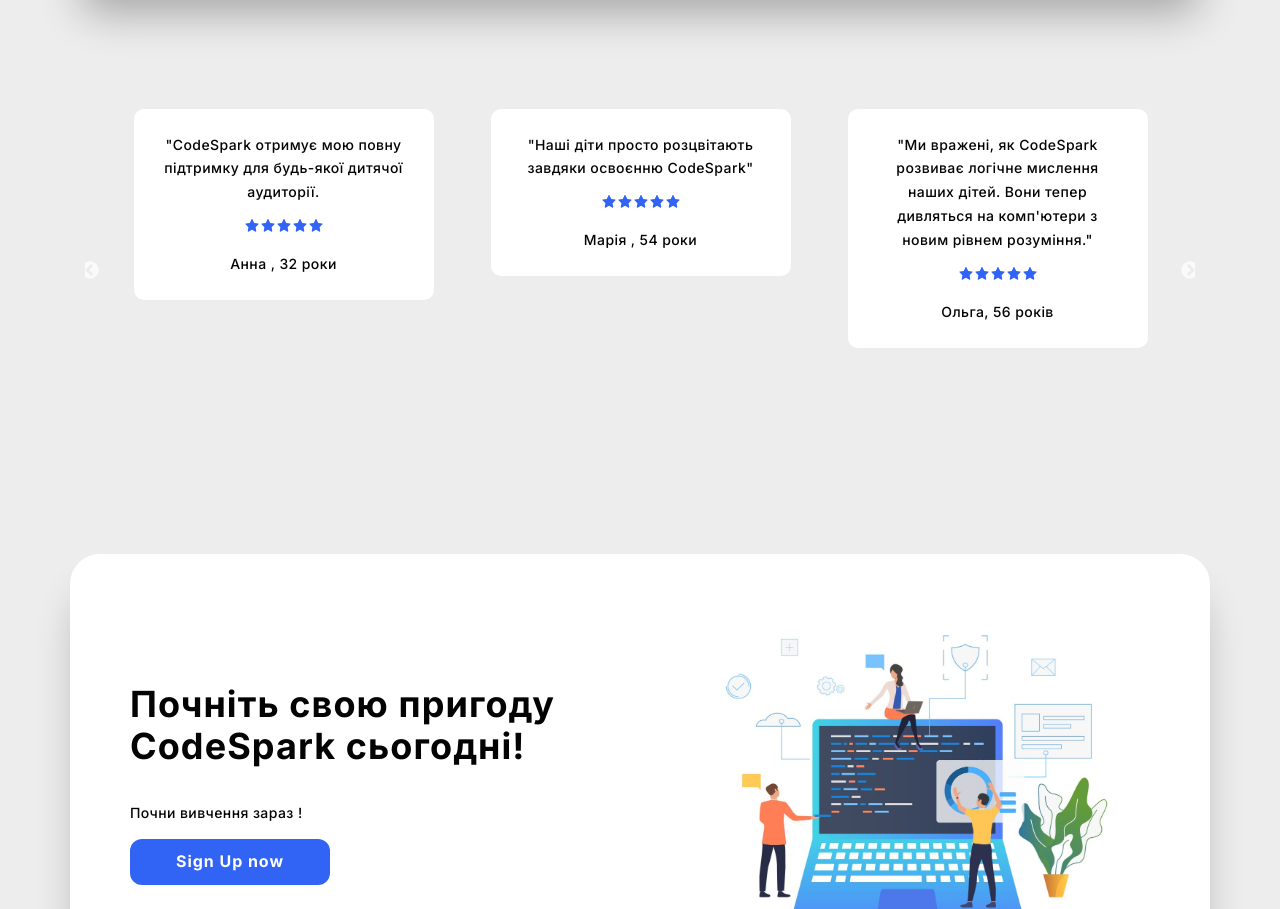
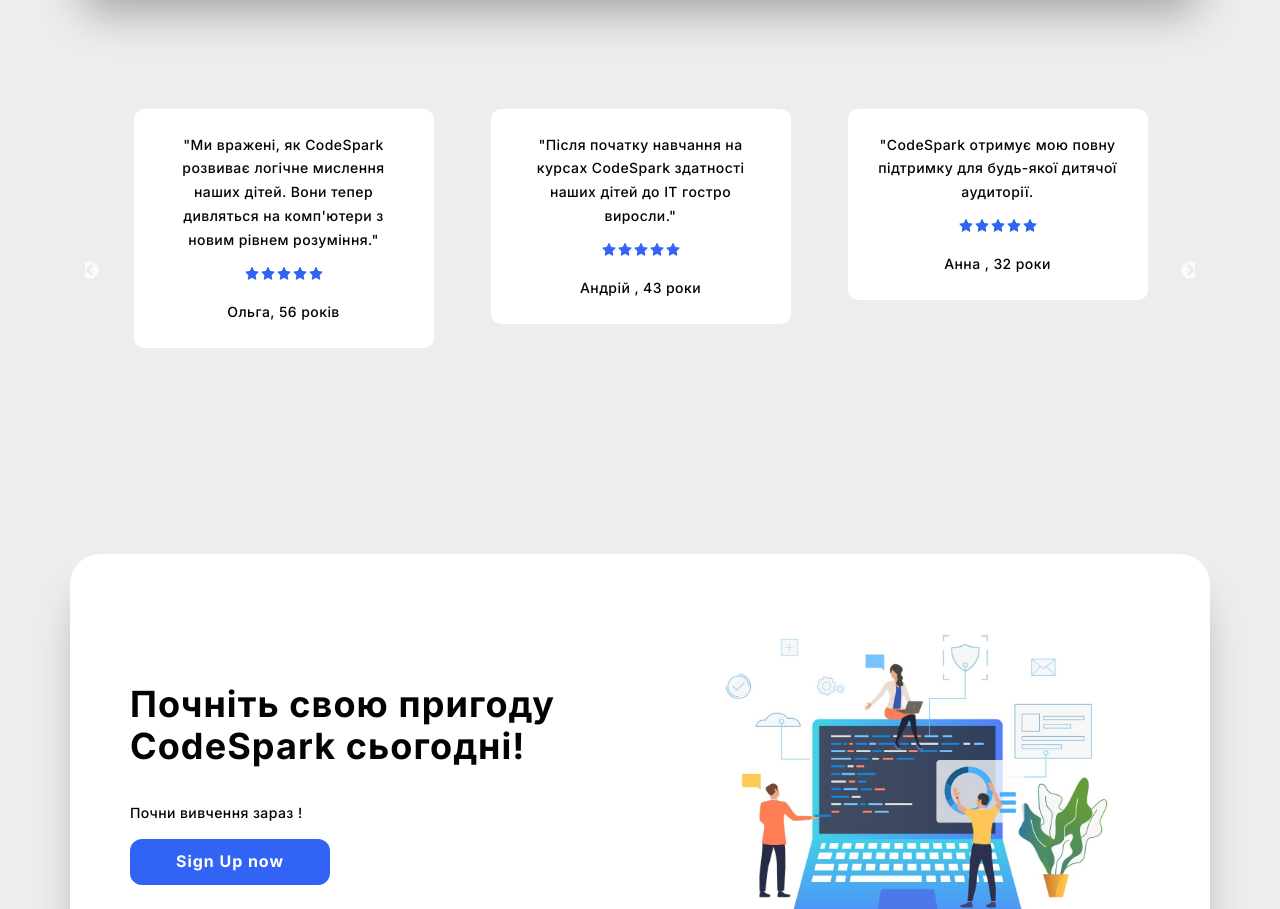
Before and after one commit to Makssik/codespark, a React (Create React App) app: page / in a window 1280 px wide. Shown: the part 2877-3786 px from the top of the page. Built offline with nearby package versions, Linux system fonts and the light colour scheme.

Commit message:
minor fix

```diff
--- a/src/components/Reviews/Reviews.jsx
+++ b/src/components/Reviews/Reviews.jsx
@@ -4,6 +4,16 @@
 import { AiFillStar } from 'react-icons/ai';
 
 const reviews = [
+  {
+    id: 5,
+    text: '"CodeSpark - це ідеальний спосіб вивчити програмування для дітей. Мої діти не можуть відірвати від цього очей!"',
+    name: 'Володимир, 38 років',
+  },
+  {
+    id: 4,
+    text: '"Ми вражені, як CodeSpark розвиває логічне мислення наших дітей. Вони тепер дивляться на комп\'ютери з новим рівнем розуміння."',
+    name: 'Ольга, 56 років',
+  },
   {
     id: 1,
     text: '"Після початку навчання на курсах CodeSpark здатності наших дітей до ІТ гостро виросли."',
@@ -18,16 +28,6 @@
     id: 3,
     text: '"Наші діти просто розцвітають завдяки освоєнню CodeSpark"',
     name: 'Марія , 54 роки',
-  },
-  {
-    id: 4,
-    text: '"Ми вражені, як CodeSpark розвиває логічне мислення наших дітей. Вони тепер дивляться на комп\'ютери з новим рівнем розуміння."',
-    name: 'Ольга, 56 років',
-  },
-  {
-    id: 5,
-    text: '"CodeSpark - це ідеальний спосіб вивчити програмування для дітей. Мої діти не можуть відірвати від цього очей!"',
-    name: 'Володимир, 38 років',
   },
   {
     id: 6,
```
